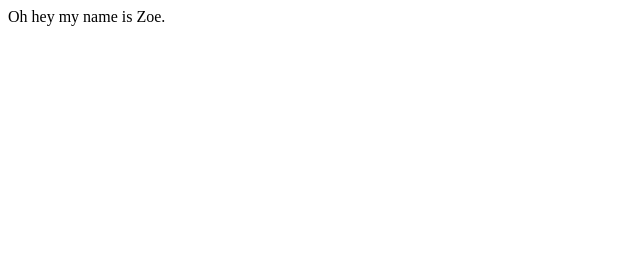
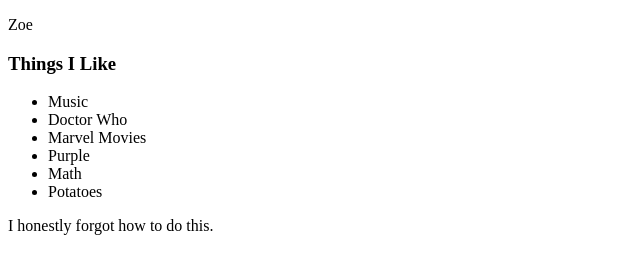
Before and after one commit to spinklez/sprinklez.github.io, a plain HTML site: page index.html in a window 1280 px wide. Shown: the whole page, without its empty margins (0-640 px from the left). Drawn offline with Linux system fonts and the light colour scheme.

Commit message:
Update index.html

```diff
--- a/index.html
+++ b/index.html
@@ -1,7 +1,17 @@
 <!doctype html>
 <html>
    <body>
-   Oh hey my name is Zoe.
+      <p>Zoe</p>
+      <h3>Things I Like</h3>
+      <ul>
+         <li>Music</li>
+         <li>Doctor Who</li>
+         <li>Marvel Movies</li>
+         <li>Purple</li>
+         <li>Math</li>
+         <li>Potatoes</li>
+      </ul>
+      <p>I honestly forgot how to do this.</p>
 
   </body>
 </html>
```
